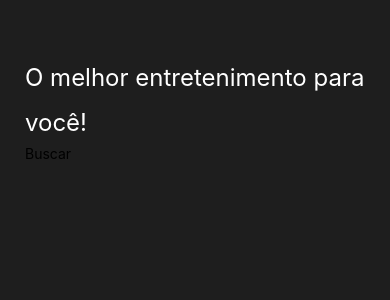
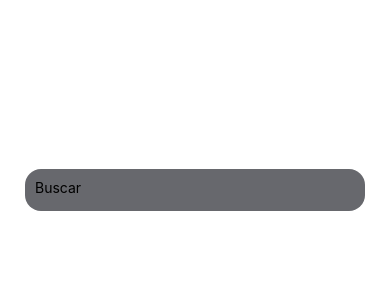
Before and after one commit to jeanramalho/movieshow, a React Native app: screen / in a window 390 px wide. Shown: the top 300 px of the page. Built offline with nearby package versions, Linux system fonts and the light colour scheme.

Commit message:
Estiliza primeiros componentes

```diff
--- a/src/screens/Home/styles.ts
+++ b/src/screens/Home/styles.ts
@@ -4,7 +4,7 @@ import {  StyleSheet  } from 'react-native'
  export const styles = StyleSheet.create({
     container: {
       flex: 1,
-      backgroundColor: '#1e1e1e',
+      backgroundColor: '#24A32',
       padding: 25,
     },
 
@@ -14,4 +14,13 @@ import {  StyleSheet  } from 'react-native'
       lineHeight: 45,
       color: "#FFF",
     },
+
+    containerInput: {
+        backgroundColor: "#67686D",
+        height: 42,
+        padding: 10,
+        borderRadius: 16,
+        marginTop: 24,
+        marginBottom: 20,
+    }
   });
```
